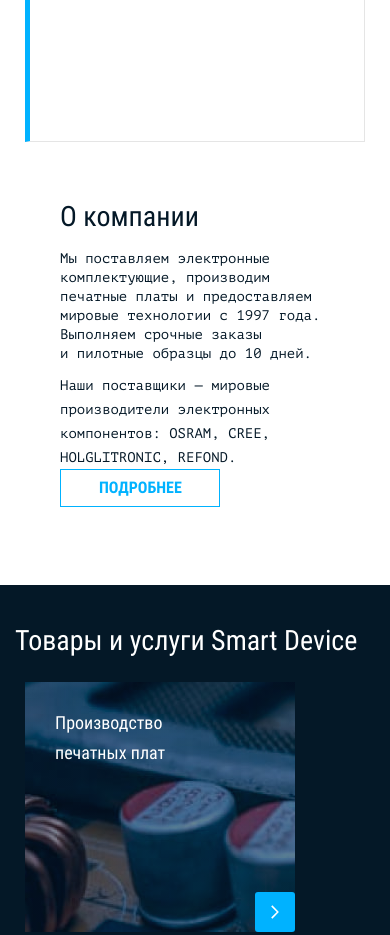
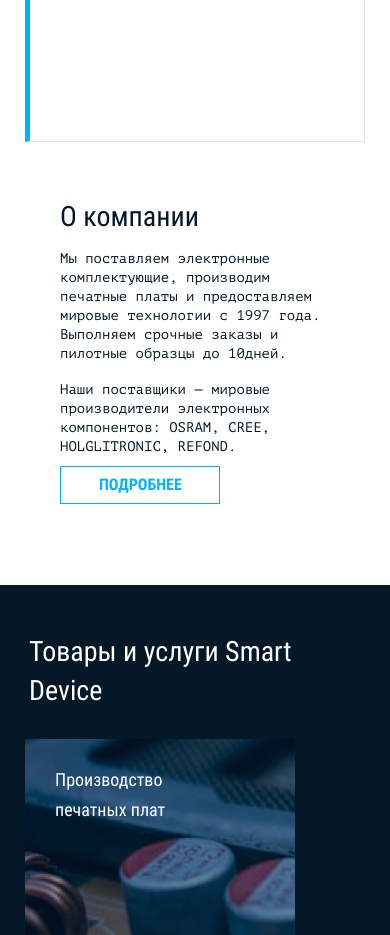
Before and after one commit to verrtiga/Smart-Device-, a website built with webpack: page source/index.html in a window 390 px wide. Shown: the part 1880-2815 px from the top of the page. Built offline with nearby package versions, Linux system fonts and the light colour scheme; files whose address does not match are found by name.

Commit message:
pp mobile

```diff
--- a/source/index.html
+++ b/source/index.html
@@ -123,8 +123,8 @@
         <h2>О компании</h2>
         <p>Мы&nbsp;поставляем электронные комплектующие, производим печатные платы
           и&nbsp;предоставляем
-          мировые технологии с&nbsp;1997&nbsp;года. Выполняем срочные заказы и&nbsp;пилотные образцы
-          до&nbsp;10&nbsp;дней. </p>
+          мировые технологии с 1997 года. Выполняем срочные заказы и пилотные образцы
+          до 10дней.</p>
         <p> Наши поставщики&nbsp;&mdash; мировые производители
           электронных
           компонентов: OSRAM, CREE, HOLGLITRONIC, REFOND. Печатные
--- a/source/sass/blocks/about.scss
+++ b/source/sass/blocks/about.scss
@@ -18,7 +18,7 @@
     @include vp-767 {
         padding: 0;
         max-width: 270px;
-        padding-bottom: 78px;
+        padding-bottom: 81px;
         padding-top: 62px;
     }
 
@@ -97,7 +97,8 @@
     display: none;
 
     @include vp-767 {
-        display: inline;
+        display: inline-block;
+        margin-top: 7px;
     }
 }
 
--- a/source/sass/blocks/catalog.scss
+++ b/source/sass/blocks/catalog.scss
@@ -9,7 +9,7 @@
     }
 
     @include vp-767 {
-        padding-top: 27px;
+        padding-top: 45px;
         padding-bottom: 86px;
 
     }
@@ -51,7 +51,8 @@
         font-size: 28px;
         line-height: 39px;
         padding: 0;
-        padding: 9px 15px;
+        padding: 2px 29px;
+        padding-bottom: 16px;
     }
 }
 
--- a/source/sass/blocks/footer.scss
+++ b/source/sass/blocks/footer.scss
@@ -15,6 +15,7 @@
         padding: 50px 50px;
         height: 465px;
     }
+
 
 }
 
@@ -54,6 +55,10 @@
             margin-top: 1px;
         }
 
+        @include vp-767 {
+            margin-top: -35px;
+        }
+
     }
 }
 
@@ -63,6 +68,10 @@
         position: unset;
         display: flex;
         grid-column: 1/3;
+    }
+
+    @include vp-767 {
+        margin: 0;
     }
 }
 
@@ -74,6 +83,10 @@
         grid-area: 2/1;
         margin-bottom: -19px;
         margin-left: 0;
+    }
+
+    @include vp-767 {
+        margin-bottom: 0;
     }
 }
 
@@ -197,9 +210,19 @@
 
     .footer {
         display: block;
-        padding: 0;
+        padding: 35px 0;
         height: auto;
 
+    }
+
+    .footer__item {
+        font-size: 14px;
+        line-height: 19px;
+    }
+
+    .footer__title {
+        font-size: 15px;
+        line-height: 16px;
     }
 
     .footer__block {
@@ -208,21 +231,22 @@
 
     .footer__block--social {
         display: block;
+        margin-bottom: 65px;
     }
 
     .footer__block--office {
         margin: 0;
         border-top: 1px solid rgba(248, 253, 255, 0.7);
         border-bottom: 1px solid rgba(248, 253, 255, 0.7);
-        padding-top: 20px;
-        padding-left: 20px;
+        padding-top: 10px;
+        padding-left: 25px;
     }
 
     .footer__block--section {
         border-top: 1px solid rgba(248, 253, 255, 0.7);
         border-bottom: 1px solid rgba(248, 253, 255, 0.7);
         padding-top: 10px;
-        padding-left: 20px;
+        padding-left: 25px;
     }
 
     .footer-container {
@@ -239,7 +263,7 @@
     .footer__list--social {
         display: block;
         display: flex;
-        padding-left: 78px;
+        padding-left: 92px;
         padding-top: 20px;
     }
 
@@ -286,4 +310,8 @@
     .footer__title--active+.footer__list {
         display: block;
     }
+
+    .footer__item--office {
+        margin-bottom: 14px;
+    }
 }
```
Also changed, not shown: build/css/style.css, build/css/style.min.css, build/index.html, 1 other file.
